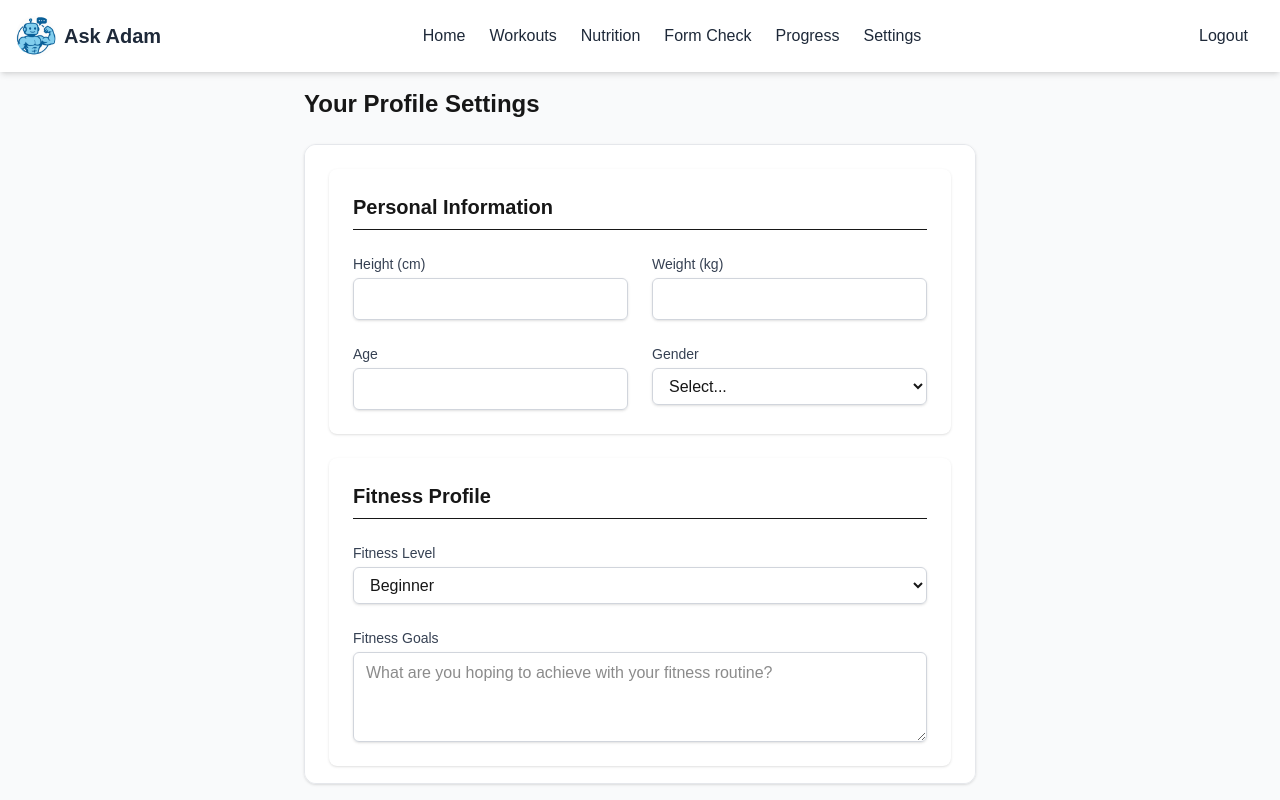
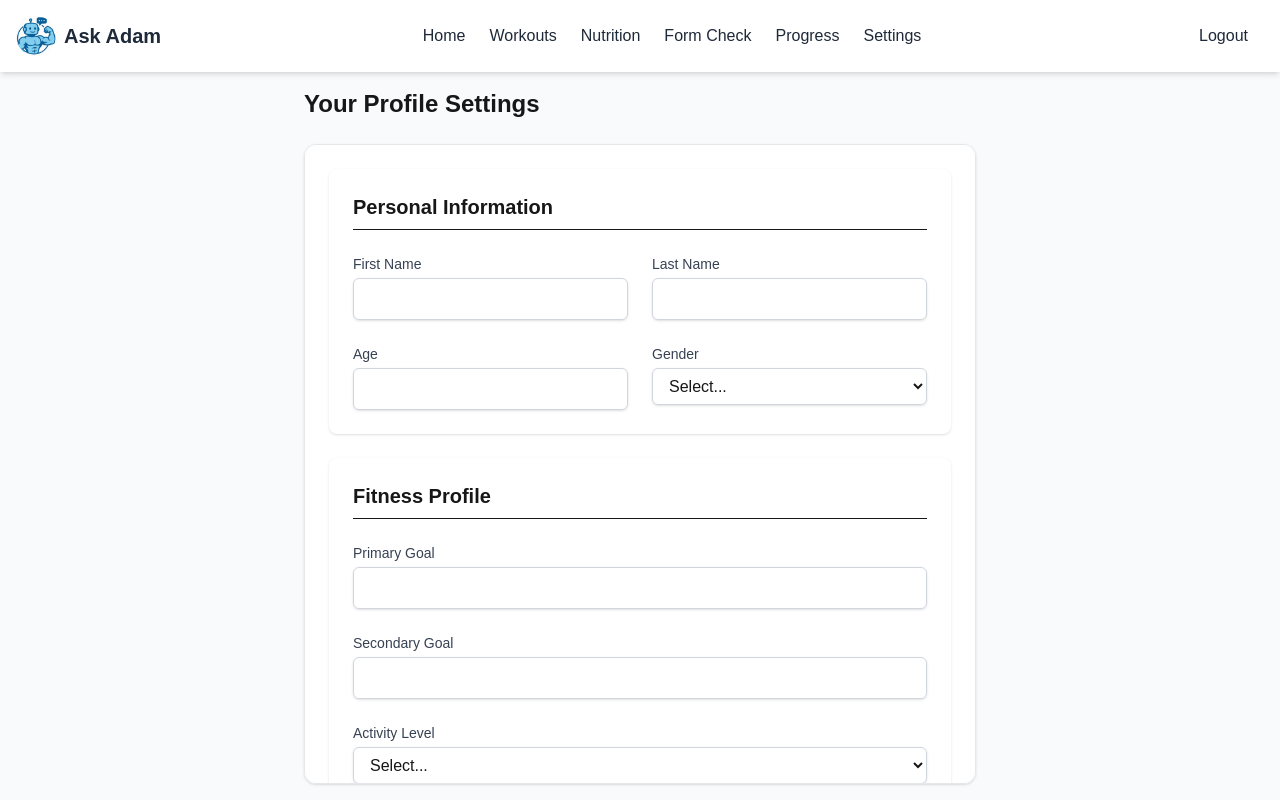
Before and after one commit to DhairyaS450/ask_adam, a Next.js app: page /settings in a window 1280 px wide. Built offline with nearby package versions, Linux system fonts and the light colour scheme; no server answers; the database is empty; sample sign-in values are in the browser's storage.

Commit message:
fixed onboarding issues

```diff
--- a/src/app/onboarding/complete/page.tsx
+++ b/src/app/onboarding/complete/page.tsx
@@ -119,7 +119,7 @@ export default function OnboardingComplete() {
           </button>
           {/* Optional: Button for first workout suggestion? */}
           <button
-            onClick={() => { /* TODO: Trigger first workout suggestion in chat? */ }}
+            onClick={() => router.push('/')} // Navigate to dashboard for now
             className="flex-1 px-6 py-3 border border-gray-300 rounded-md shadow-sm text-base font-medium text-gray-700 dark:text-gray-300 bg-white dark:bg-gray-600 hover:bg-gray-50 dark:hover:bg-gray-500 focus:outline-none focus:ring-2 focus:ring-offset-2 focus:ring-indigo-500 transition-colors duration-200"
           >
             See a Sample Workout
--- a/src/app/settings/page.tsx
+++ b/src/app/settings/page.tsx
@@ -11,32 +11,60 @@ import { ArrowPathIcon, UserCircleIcon, HeartIcon, CalendarDaysIcon, ScaleIcon,
 
 // Define the structure for user preferences
 interface UserPreferences {
-  height: string;
-  weight: string;
-  age: string;
-  gender: string;
-  goals: string;
-  medicalConditions: string;
-  injuries: string;
-  dietaryPreferences: string;
-  fitnessLevel: 'beginner' | 'intermediate' | 'advanced';
-  timeConstraints: string;
-  availableSpaceEquipment: string;
+  // From Step 1
+  firstName?: string;
+  lastName?: string;
+  name?: string; // Combined name
+  // From Step 2
+  age?: number | null;
+  gender?: string;
+  height?: number | { ft: number; in: number; } | null; // Can be number (cm) or object (ft/in)
+  heightUnit?: 'cm' | 'ft';
+  weight?: number | null;
+  weightUnit?: 'kg' | 'lbs';
+  // From Step 3
+  primaryGoal?: string;
+  secondaryGoal?: string | null;
+  // From Step 4
+  activityLevel?: string; // Consider enum: 'sedentary', 'lightly_active', etc.
+  availableDays?: string[]; // Array of day names
+  workoutDuration?: string; // Consider enum: '30_mins', '1_hour', etc.
+  // From Step 5
+  availableEquipment?: string[]; // Array of equipment names
+  hasGymMembership?: boolean;
+  // From Step 6
+  injuries?: string | null;
+  medicalConditions?: string | null;
+  otherLimitations?: string | null;
+  onboardingComplete?: boolean;
+
+  // Original/other settings fields (ensure they are kept if needed)
+  theme?: string; // Example from signup default
 }
 
 // Default preferences for new users or if data is missing
-const defaultPreferences: UserPreferences = {
-  height: '',
-  weight: '',
-  age: '',
+const defaultPreferences: Partial<UserPreferences> = { // Use Partial as not all fields might be set initially
+  firstName: '',
+  lastName: '',
+  name: '',
+  age: null,
   gender: '',
-  goals: '',
-  medicalConditions: '',
-  injuries: '',
-  dietaryPreferences: '',
-  fitnessLevel: 'beginner',
-  timeConstraints: '',
-  availableSpaceEquipment: '',
+  height: null,
+  heightUnit: 'ft',
+  weight: null,
+  weightUnit: 'lbs',
+  primaryGoal: '',
+  secondaryGoal: null,
+  activityLevel: '',
+  availableDays: [],
+  workoutDuration: '',
+  availableEquipment: [],
+  hasGymMembership: false,
+  injuries: null,
+  medicalConditions: null,
+  otherLimitations: null,
+  onboardingComplete: false,
+  theme: 'system',
 };
 
 // The main content component for the settings page
@@ -57,6 +85,7 @@ function SettingsPageContent() {
     if (!authLoading && user) {
       // Prioritize userData from context if available
       if (userData?.preferences) {
+        console.log("Loading preferences from AuthContext:", userData.preferences);
         // Merge defaults with loaded data to ensure all fields are present
         setPreferences({ ...defaultPreferences, ...userData.preferences });
         setIsLoading(false);
@@ -68,12 +97,15 @@ function SettingsPageContent() {
           try {
             const docSnap = await getDoc(userDocRef);
             if (docSnap.exists() && docSnap.data()?.preferences) {
+               console.log("Loading preferences from Firestore:", docSnap.data().preferences);
                setPreferences({ ...defaultPreferences, ...docSnap.data().preferences });
             } else {
+              console.log("No preferences found in Firestore, using defaults.");
               // Use defaults if no document or preferences field exists
               setPreferences(defaultPreferences);
               // Optionally, save these defaults back to Firestore if the doc exists but prefs don't
               if (docSnap.exists()) {
+                  console.log("Saving default preferences back to Firestore.");
                   await updateDoc(userDocRef, { preferences: defaultPreferences });
               }
             }
@@ -98,11 +130,73 @@ function SettingsPageContent() {
     setSidebarOpen(!isSidebarOpen);
   };
 
-  // Generic handler for input/select/textarea changes
+  // Handler for input changes
   const handleChange = (e: React.ChangeEvent<HTMLInputElement | HTMLSelectElement | HTMLTextAreaElement>) => {
-    const { name, value } = e.target;
-    setPreferences(prev => prev ? { ...prev, [name]: value } : null);
-    if (saveStatus) setSaveStatus(''); // Clear save status on change
+    const { name, value, type } = e.target;
+    console.log(`handleChange - Name: ${name}, Value: ${value}, Type: ${type}`); // Log input changes
+
+    setPreferences(prev => {
+      if (!prev) return prev; // Should ideally not happen if initialized
+
+      let newValue: any = value;
+
+      // --- Type Conversions ---
+      // Convert empty string to null for optional number fields
+      if ((name === 'age' || name === 'weight' || name === 'heightCm' || name === 'heightFt' || name === 'heightIn') && value === '') {
+        newValue = null;
+      }
+      // Convert to number for number inputs (if not null)
+      else if (type === 'number' && newValue !== null) {
+        newValue = parseFloat(value);
+        if (isNaN(newValue)) newValue = null; // Handle non-numeric input in number fields
+      }
+      // Convert string 'true'/'false' back to boolean for selects
+      else if (name === 'hasGymMembership') {
+        newValue = value === 'true';
+      }
+      // Convert comma-separated string to array for specific fields
+      else if (name === 'availableDays' || name === 'availableEquipment') {
+        // Split by comma, trim whitespace, filter out empty strings
+        newValue = value.split(',').map(item => item.trim()).filter(Boolean);
+      }
+
+      // --- State Update Logic ---
+      const updatedPrefs = { ...prev };
+
+      // Handle height updates based on unit and specific input name
+      if (name === 'heightUnit') {
+         updatedPrefs.heightUnit = value as 'ft' | 'cm';
+         // Reset height value when unit changes to avoid inconsistency
+         updatedPrefs.height = null;
+      } else if (name === 'heightCm') {
+          // Only update if unit is 'cm'
+          if (updatedPrefs.heightUnit === 'cm') {
+             updatedPrefs.height = newValue; // Should be number or null
+          }
+      } else if (name === 'heightFt' || name === 'heightIn') {
+          // Only update if unit is 'ft'
+          if (updatedPrefs.heightUnit === 'ft') {
+              const currentHeight = typeof prev.height === 'object' && prev.height !== null ? { ...prev.height } : { ft: null, in: null };
+              if (name === 'heightFt') {
+                  currentHeight.ft = newValue; // number or null
+              } else { // heightIn
+                  currentHeight.in = newValue; // number or null
+              }
+              // Store as object only if at least one value is present
+              updatedPrefs.height = (currentHeight.ft !== null || currentHeight.in !== null) ? currentHeight : null;
+          }
+      } else {
+          // Standard update for other fields
+          // Use type assertion for safety if needed, but direct assignment is often fine
+          (updatedPrefs as any)[name] = newValue;
+      }
+
+      console.log("Updated preferences state:", updatedPrefs); // Log state after update
+      return updatedPrefs;
+    });
+
+    // Reset save status on any change
+    setSaveStatus('');
   };
 
   // Function to save preferences to Firestore
@@ -114,6 +208,7 @@ function SettingsPageContent() {
     try {
       // Create an object containing only the 'preferences' field to update
       const updateData = { preferences };
+      console.log("Saving preferences:", updateData); // Log data before saving
       await updateDoc(userDocRef, updateData);
       setSaveStatus('success');
       console.log('Preferences saved successfully.');
@@ -185,24 +280,24 @@ function SettingsPageContent() {
 
                 <div className="grid grid-cols-1 md:grid-cols-2 gap-6">
                   <div>
-                    <label htmlFor="height" className="block text-sm font-medium text-gray-700 dark:text-gray-300">Height (cm)</label>
+                    <label htmlFor="firstName" className="block text-sm font-medium text-gray-700 dark:text-gray-300">First Name</label>
                     <input
-                      type="number"
-                      id="height"
-                      name="height"
-                      value={preferences.height}
+                      type="text"
+                      id="firstName"
+                      name="firstName"
+                      value={preferences.firstName ?? ''} // Handle potential undefined
                       onChange={handleChange}
                       className="mt-1 block w-full px-3 py-2 border border-gray-300 rounded-md shadow-sm focus:outline-none focus:ring-primary focus:border-primary dark:bg-gray-700 dark:border-gray-600 dark:text-white"
                     />
                   </div>
 
                   <div>
-                    <label htmlFor="weight" className="block text-sm font-medium text-gray-700 dark:text-gray-300">Weight (kg)</label>
+                    <label htmlFor="lastName" className="block text-sm font-medium text-gray-700 dark:text-gray-300">Last Name</label>
                     <input
-                      type="number"
-                      id="weight"
-                      name="weight"
-                      value={preferences.weight}
+                      type="text"
+                      id="lastName"
+                      name="lastName"
+                      value={preferences.lastName ?? ''} // Handle potential undefined
                       onChange={handleChange}
                       className="mt-1 block w-full px-3 py-2 border border-gray-300 rounded-md shadow-sm focus:outline-none focus:ring-primary focus:border-primary dark:bg-gray-700 dark:border-gray-600 dark:text-white"
                     />
@@ -214,7 +309,7 @@ function SettingsPageContent() {
                       type="number"
                       id="age"
                       name="age"
-                      value={preferences.age}
+                      value={preferences.age ?? ''} // Handle null/undefined
                       onChange={handleChange}
                       className="mt-1 block w-full px-3 py-2 border border-gray-300 rounded-md shadow-sm focus:outline-none focus:ring-primary focus:border-primary dark:bg-gray-700 dark:border-gray-600 dark:text-white"
                     />
@@ -225,7 +320,7 @@ function SettingsPageContent() {
                     <select
                       id="gender"
                       name="gender"
-                      value={preferences.gender}
+                      value={preferences.gender ?? ''} // Handle undefined
                       onChange={handleChange}
                       className="mt-1 block w-full px-3 py-2 border border-gray-300 rounded-md shadow-sm focus:outline-none focus:ring-primary focus:border-primary dark:bg-gray-700 dark:border-gray-600 dark:text-white"
                     >
@@ -245,31 +340,76 @@ function SettingsPageContent() {
                 <h2 className="text-xl font-semibold border-b pb-2">Fitness Profile</h2>
 
                 <div>
-                  <label htmlFor="fitnessLevel" className="block text-sm font-medium text-gray-700 dark:text-gray-300">Fitness Level</label>
+                  <label htmlFor="primaryGoal" className="block text-sm font-medium text-gray-700 dark:text-gray-300">Primary Goal</label>
+                  <input
+                    type="text"
+                    id="primaryGoal"
+                    name="primaryGoal"
+                    value={preferences.primaryGoal ?? ''} // Handle undefined
+                    onChange={handleChange}
+                    className="mt-1 block w-full px-3 py-2 border border-gray-300 rounded-md shadow-sm focus:outline-none focus:ring-primary focus:border-primary dark:bg-gray-700 dark:border-gray-600 dark:text-white"
+                  />
+                </div>
+
+                <div>
+                  <label htmlFor="secondaryGoal" className="block text-sm font-medium text-gray-700 dark:text-gray-300">Secondary Goal</label>
+                  <input
+                    type="text"
+                    id="secondaryGoal"
+                    name="secondaryGoal"
+                    value={preferences.secondaryGoal ?? ''} // Handle null/undefined
+                    onChange={handleChange}
+                    className="mt-1 block w-full px-3 py-2 border border-gray-300 rounded-md shadow-sm focus:outline-none focus:ring-primary focus:border-primary dark:bg-gray-700 dark:border-gray-600 dark:text-white"
+                  />
+                </div>
+
+                <div>
+                  <label htmlFor="activityLevel" className="block text-sm font-medium text-gray-700 dark:text-gray-300">Activity Level</label>
                   <select
-                    id="fitnessLevel"
-                    name="fitnessLevel"
-                    value={preferences.fitnessLevel}
+                    id="activityLevel"
+                    name="activityLevel"
+                    value={preferences.activityLevel ?? ''} // Handle undefined
                     onChange={handleChange}
                     className="mt-1 block w-full px-3 py-2 border border-gray-300 rounded-md shadow-sm focus:outline-none focus:ring-primary focus:border-primary dark:bg-gray-700 dark:border-gray-600 dark:text-white"
                   >
-                    <option value="beginner">Beginner</option>
-                    <option value="intermediate">Intermediate</option>
-                    <option value="advanced">Advanced</option>
+                    <option value="">Select...</option>
+                    <option value="sedentary">Sedentary</option>
+                    <option value="lightly_active">Lightly Active</option>
+                    <option value="moderately_active">Moderately Active</option>
+                    <option value="very_active">Very Active</option>
+                    <option value="extra_active">Extra Active</option>
                   </select>
                 </div>
 
                 <div>
-                  <label htmlFor="goals" className="block text-sm font-medium text-gray-700 dark:text-gray-300">Fitness Goals</label>
-                  <textarea
-                    id="goals"
-                    name="goals"
-                    value={preferences.goals}
-                    onChange={handleChange}
-                    rows={3}
-                    placeholder="What are you hoping to achieve with your fitness routine?"
+                  <label htmlFor="availableDays" className="block text-sm font-medium text-gray-700 dark:text-gray-300">Available Days (comma-separated)</label>
+                  {/* TEMP FIX: Using text input for array. Needs better UI (e.g., checkboxes) */}
+                  <input
+                    type="text"
+                    id="availableDays"
+                    name="availableDays"
+                    value={preferences.availableDays?.join(', ') ?? ''} // Join array for display, handle undefined
+                    onChange={handleChange} // TODO: Update handleChange to parse comma-separated string back to array
+                    placeholder="e.g., Monday, Wednesday, Friday"
                     className="mt-1 block w-full px-3 py-2 border border-gray-300 rounded-md shadow-sm focus:outline-none focus:ring-primary focus:border-primary dark:bg-gray-700 dark:border-gray-600 dark:text-white"
                   />
+                </div>
+
+                <div>
+                  <label htmlFor="workoutDuration" className="block text-sm font-medium text-gray-700 dark:text-gray-300">Workout Duration Preference</label>
+                  <select
+                    id="workoutDuration"
+                    name="workoutDuration"
+                    value={preferences.workoutDuration ?? ''} // Handle undefined
+                    onChange={handleChange}
+                    className="mt-1 block w-full px-3 py-2 border border-gray-300 rounded-md shadow-sm focus:outline-none focus:ring-primary focus:border-primary dark:bg-gray-700 dark:border-gray-600 dark:text-white"
+                  >
+                    <option value="">Select...</option>
+                    <option value="30_mins">30 minutes</option>
+                    <option value="1_hour">1 hour</option>
+                    <option value="1.5_hours">1.5 hours</option>
+                    <option value="2_hours">2 hours</option>
+                  </select>
                 </div>
               </div>
 
@@ -278,34 +418,32 @@ function SettingsPageContent() {
                 <h2 className="text-xl font-semibold border-b pb-2">Time Constraints</h2>
 
                 <div>
-                  <label htmlFor="timeConstraints" className="block text-sm font-medium text-gray-700 dark:text-gray-300">Time Constraints</label>
-                  <textarea
-                    id="timeConstraints"
-                    name="timeConstraints"
-                    value={preferences.timeConstraints}
-                    onChange={handleChange}
-                    rows={2}
-                    placeholder="e.g., 30 minutes/day, 3 times/week, specific days/times"
+                  <label htmlFor="availableEquipment" className="block text-sm font-medium text-gray-700 dark:text-gray-300">Available Equipment (comma-separated)</label>
+                   {/* TEMP FIX: Using text input for array. Needs better UI (e.g., checkboxes) */}
+                  <input
+                    type="text"
+                    id="availableEquipment"
+                    name="availableEquipment"
+                    value={preferences.availableEquipment?.join(', ') ?? ''} // Join array for display, handle undefined
+                    onChange={handleChange} // TODO: Update handleChange to parse comma-separated string back to array
+                    placeholder="e.g., Dumbbells, Resistance Bands"
                     className="mt-1 block w-full px-3 py-2 border border-gray-300 rounded-md shadow-sm focus:outline-none focus:ring-primary focus:border-primary dark:bg-gray-700 dark:border-gray-600 dark:text-white"
                   />
                 </div>
-              </div>
-
-              {/* Available Space and Equipment */}
-              <div className="bg-white dark:bg-gray-800 shadow rounded-lg p-6 space-y-6">
-                <h2 className="text-xl font-semibold border-b pb-2">Available Space & Equipment</h2>
 
                 <div>
-                  <label htmlFor="availableSpaceEquipment" className="block text-sm font-medium text-gray-700 dark:text-gray-300">Available Space & Equipment</label>
-                  <textarea
-                    id="availableSpaceEquipment"
-                    name="availableSpaceEquipment"
-                    value={preferences.availableSpaceEquipment}
+                  <label htmlFor="hasGymMembership" className="block text-sm font-medium text-gray-700 dark:text-gray-300">Gym Membership?</label>
+                  <select
+                    id="hasGymMembership"
+                    name="hasGymMembership"
+                    value={preferences.hasGymMembership === undefined ? '' : String(preferences.hasGymMembership)} // Convert boolean/undefined to string
                     onChange={handleChange}
-                    rows={3}
-                    placeholder="e.g., Commercial gym access, home gym with dumbbells and bands, only bodyweight"
                     className="mt-1 block w-full px-3 py-2 border border-gray-300 rounded-md shadow-sm focus:outline-none focus:ring-primary focus:border-primary dark:bg-gray-700 dark:border-gray-600 dark:text-white"
-                  />
+                  >
+                    <option value="">Select...</option>
+                    <option value="true">Yes</option>
+                    <option value="false">No</option>
+                  </select>
                 </div>
               </div>
 
@@ -314,11 +452,24 @@ function SettingsPageContent() {
                 <h2 className="text-xl font-semibold border-b pb-2">Health Information</h2>
 
                 <div>
+                  <label htmlFor="injuries" className="block text-sm font-medium text-gray-700 dark:text-gray-300">Injuries</label>
+                  <textarea
+                    id="injuries"
+                    name="injuries"
+                    value={preferences.injuries ?? ''} // Handle null/undefined
+                    onChange={handleChange}
+                    rows={3}
+                    placeholder="Please list any injuries that might affect your fitness routine"
+                    className="mt-1 block w-full px-3 py-2 border border-gray-300 rounded-md shadow-sm focus:outline-none focus:ring-primary focus:border-primary dark:bg-gray-700 dark:border-gray-600 dark:text-white"
+                  />
+                </div>
+
+                <div>
                   <label htmlFor="medicalConditions" className="block text-sm font-medium text-gray-700 dark:text-gray-300">Medical Conditions</label>
                   <textarea
                     id="medicalConditions"
                     name="medicalConditions"
-                    value={preferences.medicalConditions}
+                    value={preferences.medicalConditions ?? ''} // Handle null/undefined
                     onChange={handleChange}
                     rows={3}
                     placeholder="Please list any medical conditions that might affect your fitness routine"
@@ -327,27 +478,14 @@ function SettingsPageContent() {
                 </div>
 
                 <div>
-                  <label htmlFor="injuries" className="block text-sm font-medium text-gray-700 dark:text-gray-300">Injuries or Limitations</label>
+                  <label htmlFor="otherLimitations" className="block text-sm font-medium text-gray-700 dark:text-gray-300">Other Limitations</label>
                   <textarea
-                    id="injuries"
-                    name="injuries"
-                    value={preferences.injuries}
+                    id="otherLimitations"
+                    name="otherLimitations"
+                    value={preferences.otherLimitations ?? ''} // Handle null/undefined
                     onChange={handleChange}
                     rows={3}
-                    placeholder="Any injuries or physical limitations we should be aware of?"
-                    className="mt-1 block w-full px-3 py-2 border border-gray-300 rounded-md shadow-sm focus:outline-none focus:ring-primary focus:border-primary dark:bg-gray-700 dark:border-gray-600 dark:text-white"
-                  />
-                </div>
-
-                <div>
-                  <label htmlFor="dietaryPreferences" className="block text-sm font-medium text-gray-700 dark:text-gray-300">Dietary Preferences</label>
-                  <textarea
-                    id="dietaryPreferences"
-                    name="dietaryPreferences"
-                    value={preferences.dietaryPreferences}
-                    onChange={handleChange}
-                    rows={3}
-                    placeholder="Any dietary preferences or restrictions?"
+                    placeholder="Please list any other limitations that might affect your fitness routine"
                     className="mt-1 block w-full px-3 py-2 border border-gray-300 rounded-md shadow-sm focus:outline-none focus:ring-primary focus:border-primary dark:bg-gray-700 dark:border-gray-600 dark:text-white"
                   />
                 </div>
```
Also changed, not shown: src/app/onboarding/step-1/page.tsx (+10 -9 lines), src/app/onboarding/step-2/page.tsx (+10 -15 lines), src/app/onboarding/step-3/page.tsx (+8 -5 lines), src/app/onboarding/step-4/page.tsx (+10 -6 lines), src/app/onboarding/step-5/page.tsx (+8 -5 lines), src/app/onboarding/step-6/page.tsx (+10 -7 lines), src/contexts/AuthContext.tsx (+64 -35 lines).
